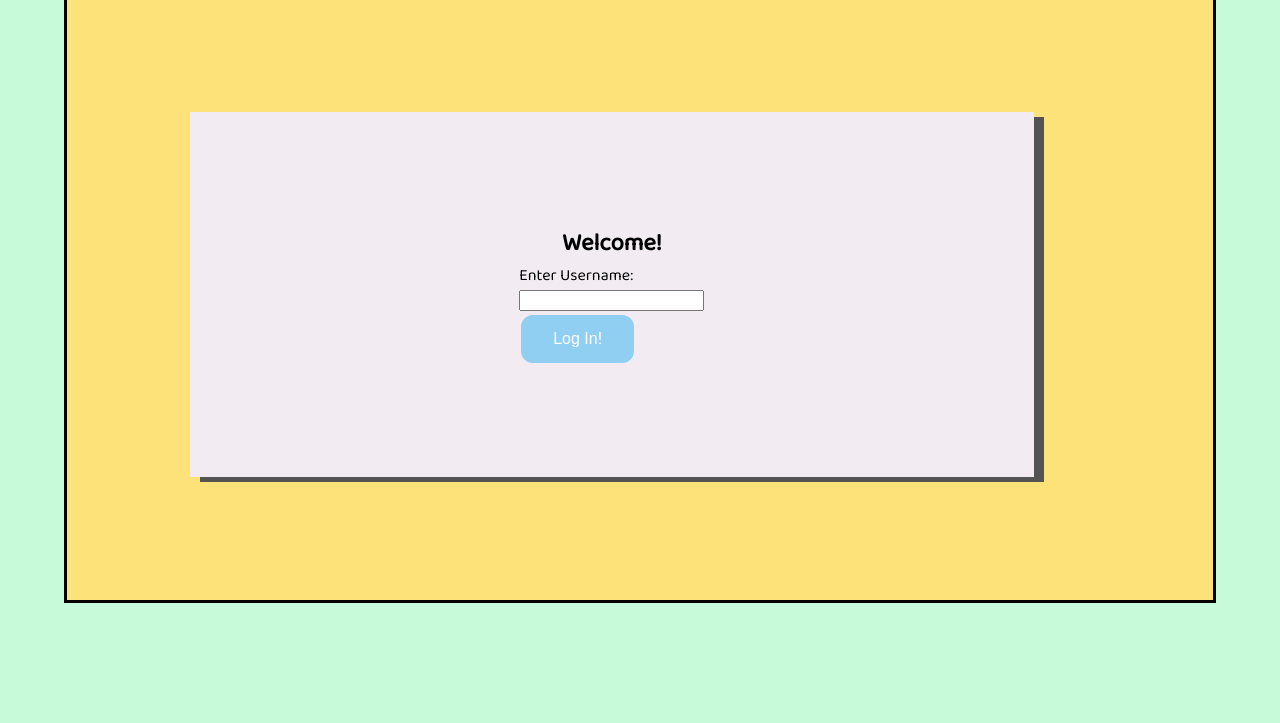
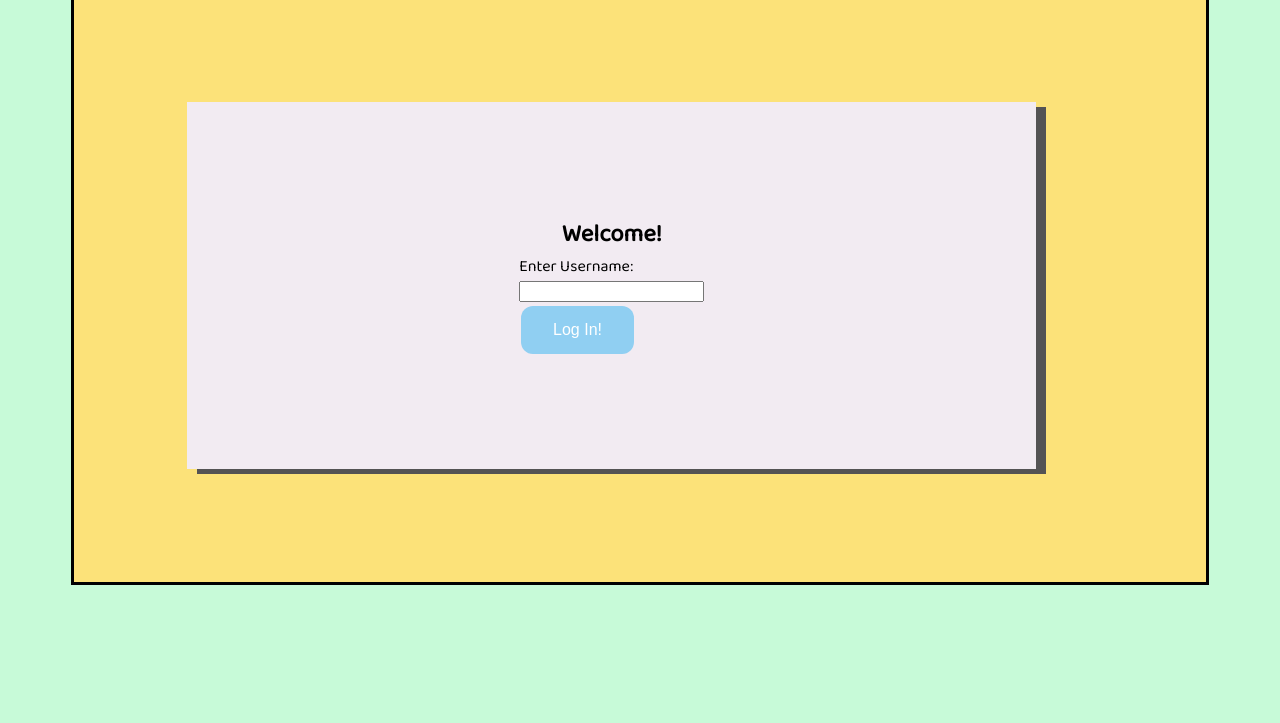
Before and after one commit to brookebachman/kill_a_corona_frontend_js, a plain HTML site: page index.html in a window 1280 px wide. Shown: the part 77-800 px from the top of the page. Drawn offline with Linux system fonts and the light colour scheme.

Commit message:
margin and padding

```diff
--- a/styles.css
+++ b/styles.css
@@ -7,7 +7,6 @@ body {
 	font-family: 'Baloo 2';
 	font-weight: 300;
 	background: #c7fad8;
-	margin: 0;
 }
 
 h1 {
@@ -29,7 +28,6 @@ h2 {
 	overflow-x: auto;
 	margin-left: 5%;
 	margin-right: 5%;
-	padding: 10px;
 }
 
 #welcome {
```
